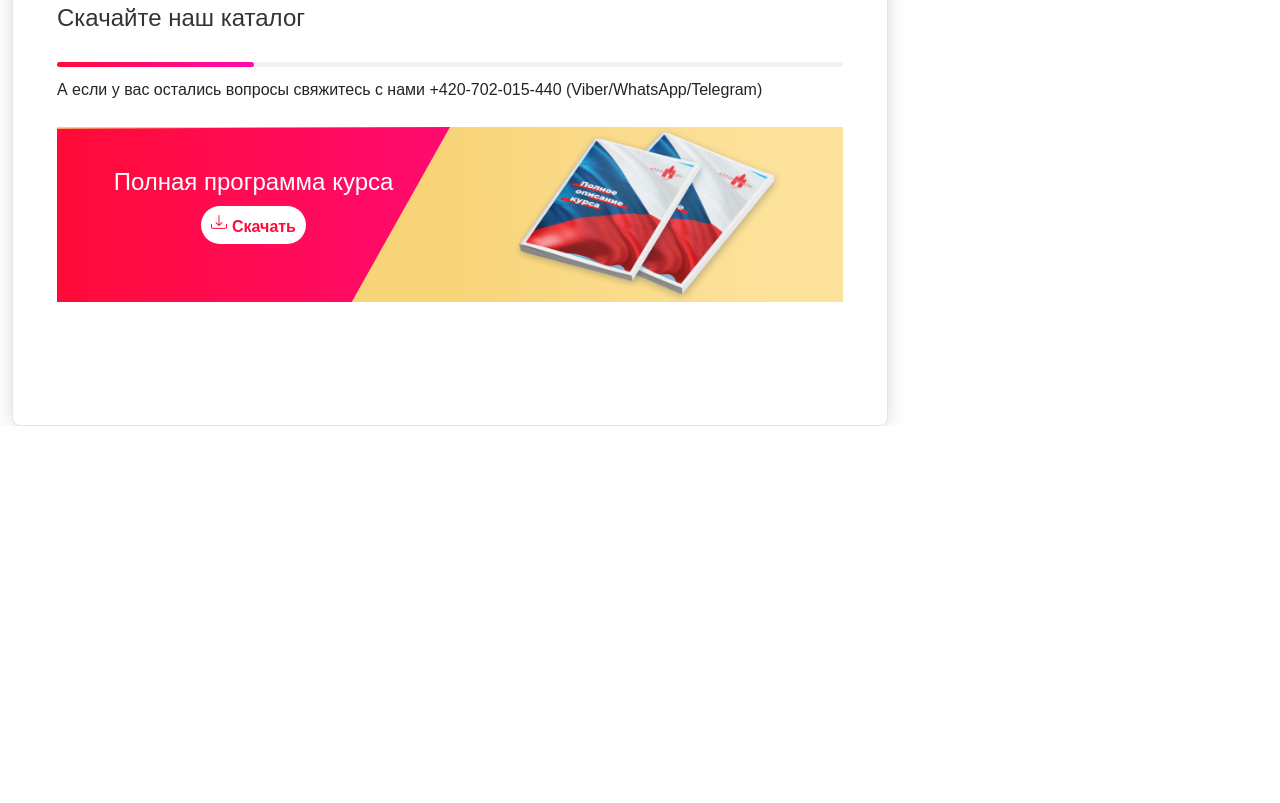
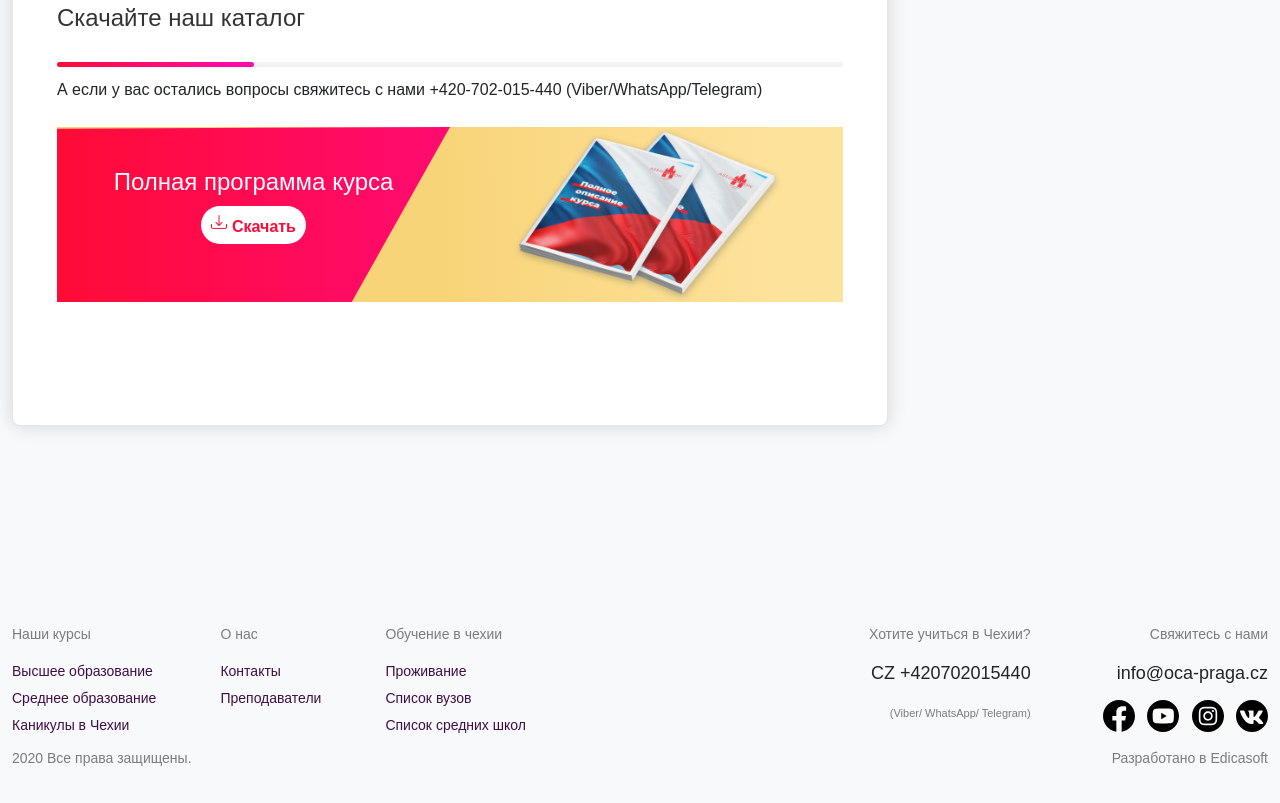
Before and after one commit to Kirill222/ecc, a website: page #src/index.html in a window 1280 px wide. Shown: the part 8359-9162 px from the top of the page. Before the commit the page ends 8785 px from the top, so only its background shows below. Drawn offline with nearby package versions, Linux system fonts and the light colour scheme; files that its build step writes are made by us from their sources; a web font is replaced by a local one.

Commit message:
footer done

```diff
--- a/#src/html/_page-footer.html
+++ b/#src/html/_page-footer.html
@@ -0,0 +1,58 @@
+<footer class="footer container">
+    <div class="footer-div">
+        <div class="footer-left">
+
+            <div>
+                <h4>Наши курсы</h4>
+                <ul>
+                    <li><a href="#">Высшее образование</a></li>
+                    <li><a href="#">Среднее образование</a></li>
+                    <li><a href="#">Каникулы в Чехии</a></li>
+                </ul>
+            </div>
+
+            <div>
+                <h4>О нас</h4>
+                <ul>
+                    <li>Контакты</li>
+                    <li>Преподаватели</li>
+                </ul>
+            </div>
+
+            <div>
+                <h4>Обучение в чехии</h4>
+                <ul>
+                    <li>Проживание</li>
+                    <li>Список вузов</li>
+                    <li>Список средних школ</li>
+                </ul>
+            </div>
+
+
+
+        </div>
+        <div class="footer-right">
+            <div>
+                <h4>Хотите учиться в Чехии?</h4>
+                <p><a href="tel:+420702015440">CZ +420702015440</a></p>
+                <span>(Viber/ WhatsApp/ Telegram)</span>
+            </div>
+
+            <div>
+                <h4>Свяжитесь с нами</h4>
+                <p><a href= "mailto:info@oca-praga.cz">info@oca-praga.cz</a></p>
+                <div class="social-icons">
+                    <a href="https://facebook.com" target="_blank"><img src="../img/svg/fb.svg" alt="fb"></a>
+                    <a href="https://youtube.com" target="_blank"><img src="../img/svg/yt.svg" alt="yt"></a>
+                    <a href="https://instagram.com" target="_blank"><img src="../img/svg/inst.svg" alt="inst"></a>
+                    <a href="https://vk.com" target="_blank"><img src="../img/svg/vk.svg" alt="vk"></a>
+                </div>
+            </div>
+
+        </div>
+    </div>
+    <div class="copyright">
+        <p>2020 Все права защищены.</p>
+        <p>Разработано в Edicasoft</p>
+    </div>
+</footer>
--- a/#src/index.html
+++ b/#src/index.html
@@ -25,6 +25,8 @@
         @@include("./html/_page-main.html")
         @@include("./html/_page-aside.html")
     </div>
+    @@include("./html/_page-footer.html")
+
 
 
     <script src="js/script.min.js"></script>
--- a/#src/scss/style.scss
+++ b/#src/scss/style.scss
@@ -28,6 +28,7 @@ a {
 }
 
 body {
+    background-color: #f8f9fb;
     font-family: "Rubik", sans-serif;
     font-weight: 300;
 }
@@ -144,3 +145,4 @@ p>span {
 @import './subscss/_page-banner.scss';
 @import './subscss/_page-main.scss';
 @import './subscss/_page-aside.scss';
+@import './subscss/_page-footer.scss';
--- /dev/null
+++ b/#src/scss/subscss/_page-footer.scss
@@ -0,0 +1,70 @@
+.footer {
+
+    h4 {
+        font-weight: 400;
+        font-size: 14px;
+        line-height: 17px;
+        margin-bottom: 20px;
+        color: rgba(0,0,0,.5)
+    }
+
+    ul {
+        padding: 0;
+
+        li {
+            font-weight: 300;
+            font-size: 14px;
+            line-height: 17px;
+            color: #3e0f46;
+            margin-bottom: 10px;
+        }
+        :hover {
+            color: #FF0B41;
+        }
+    }
+
+    .footer-div {
+        display: flex;
+        justify-content: space-between;
+
+        .footer-left {
+            display: flex;
+            gap: 64px;
+        }
+
+
+        .footer-right {
+            display: flex;
+            gap: 64px;
+            text-align: right;
+
+            p {
+                font-weight: 500;
+                font-size: 18px;
+                line-height: 21px;
+                cursor: pointer;
+            };
+
+            .social-icons img {
+                padding-left: 8px;
+            }
+
+            span {
+                font-weight: 300;
+                font-size: 11px;
+                line-height: 14px;
+                color: rgba(0,0,0,.5);
+            }
+        }
+    }
+
+    .copyright {
+        display: flex;
+        justify-content: space-between;
+        font-weight: 300;
+        font-size: 14px;
+        line-height: 17px;
+        margin-bottom: 20px;
+        color: rgba(0,0,0,.5)
+    }
+}
--- a/#src/scss/subscss/_page-main.scss
+++ b/#src/scss/subscss/_page-main.scss
@@ -5,6 +5,7 @@
     border: 1px solid rgba(0,0,0,.1);
     box-shadow: 0 0 20px rgba(0,0,0,.15);
     padding: 38px 44px 55px;
+    margin-bottom: 200px;
 
     & h1 {
         font-weight: 500;
```
Also changed, not shown: #src/img/svg/fb.svg (renamed from #src/img/svg/svgexport-14.svg), #src/img/svg/inst.svg (renamed from #src/img/svg/svgexport-16.svg), #src/img/svg/vk.svg (renamed from #src/img/svg/svgexport-17.svg), #src/img/svg/yt.svg (renamed from #src/img/svg/svgexport-15.svg), 1 other file.
